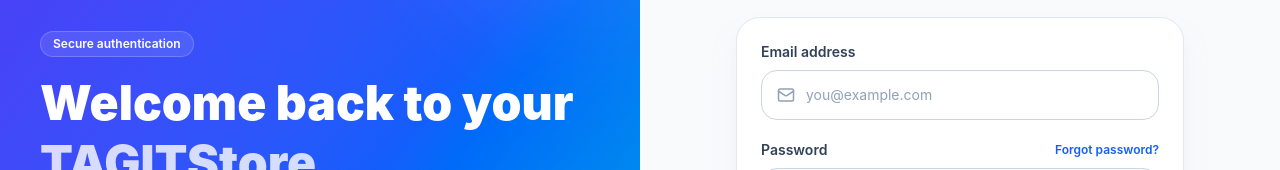
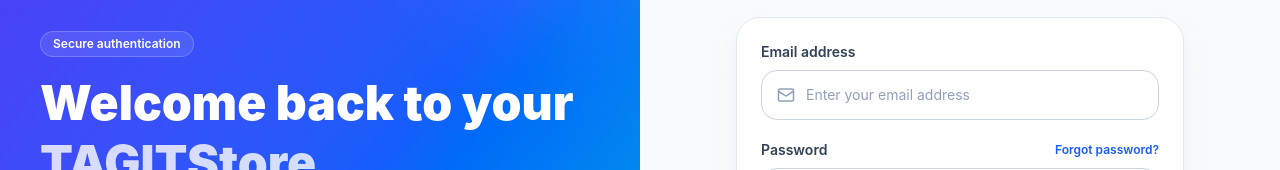
Before and after one commit to rohith860/tagitstore, a React (Vite) app: page /login in a window 1280 px wide. Shown: the part 166-336 px from the top of the page. Built offline with nearby package versions, Linux system fonts and the light colour scheme.

Commit message:
Update login page

```diff
--- a/src/pages/Login.tsx
+++ b/src/pages/Login.tsx
@@ -503,7 +503,7 @@
                       onKeyDown={
                         handleKeyDown
                       }
-                      placeholder="you@example.com"
+                      placeholder="Enter your email address"
                       autoComplete="email"
                       disabled={loading}
                       className="w-full rounded-2xl border border-slate-300 bg-white py-3.5 pl-11 pr-4 text-sm text-slate-900 outline-none transition placeholder:text-slate-400 focus:border-blue-500 focus:ring-4 focus:ring-blue-500/10 disabled:cursor-not-allowed disabled:opacity-60 dark:border-slate-700 dark:bg-slate-950 dark:text-white dark:placeholder:text-slate-500"
```
